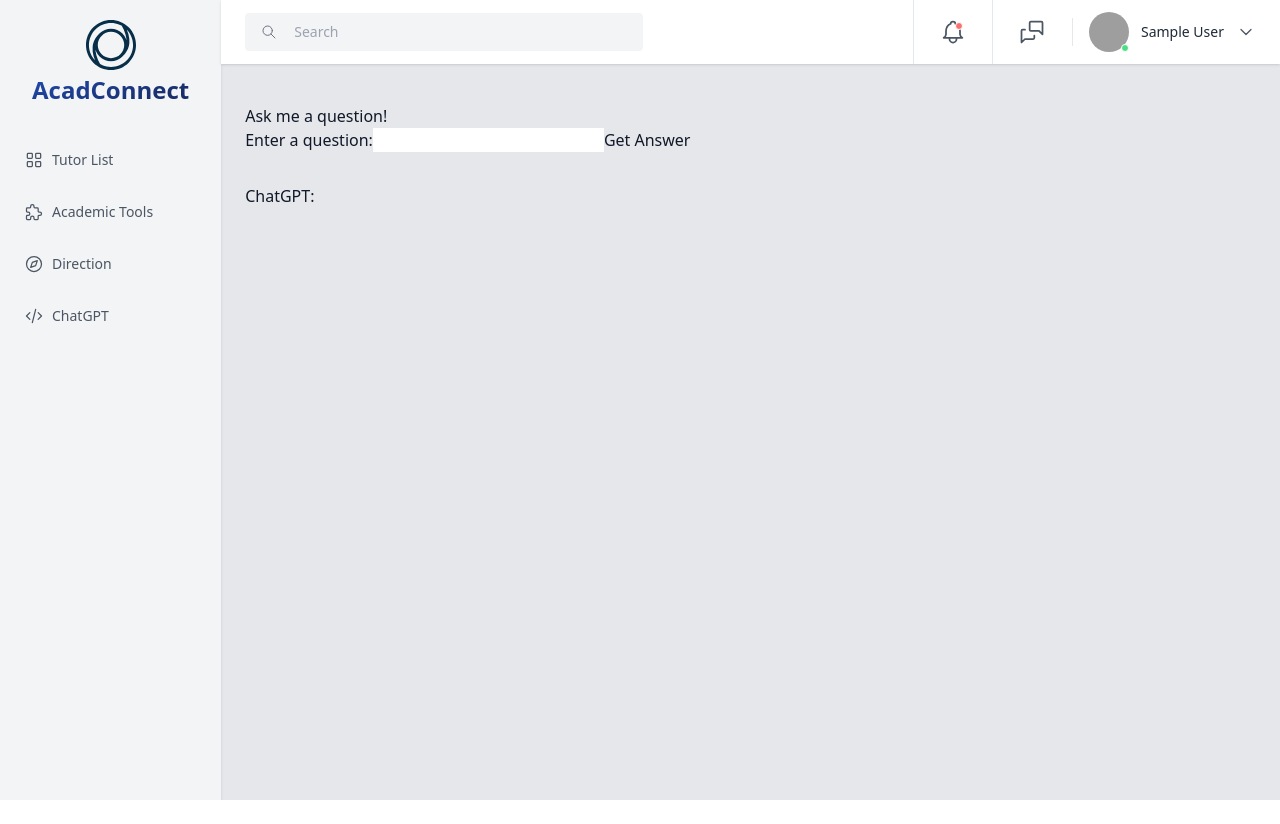
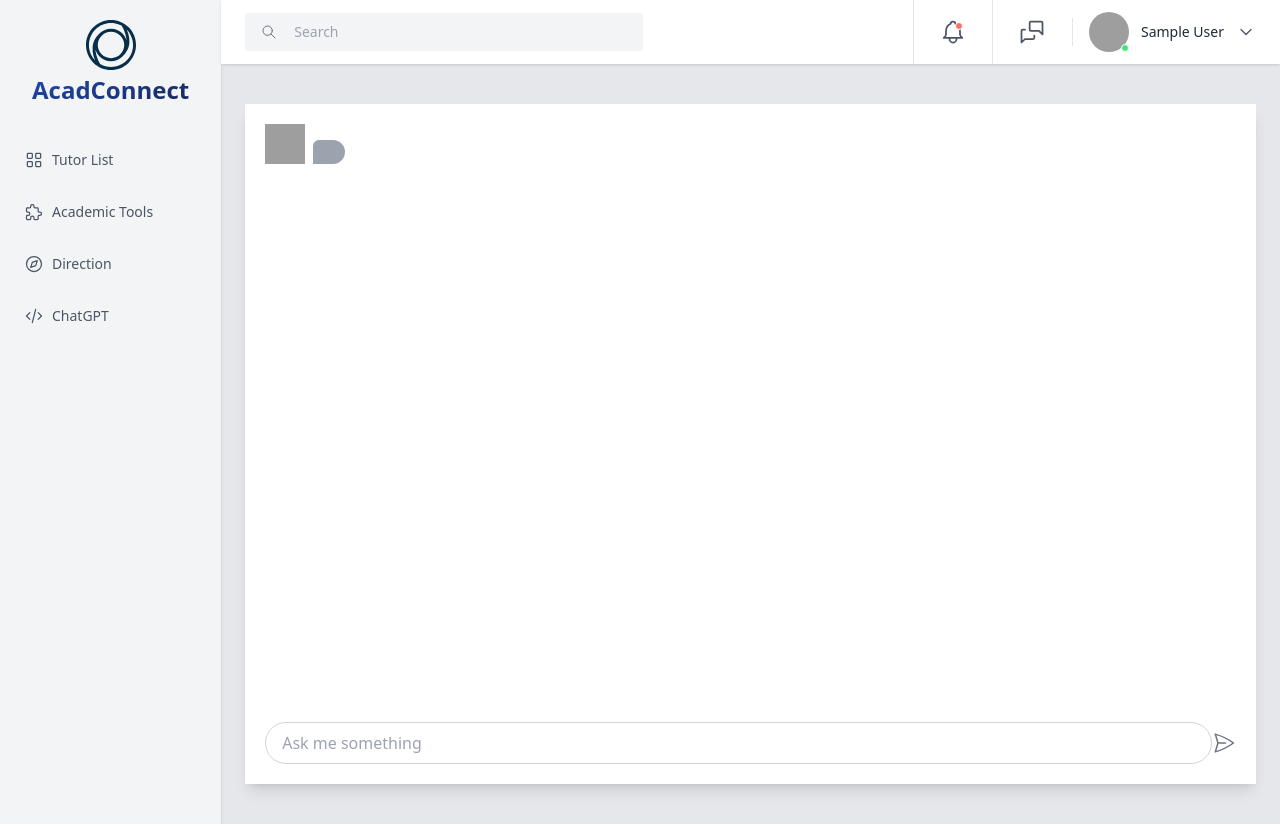
Before and after one commit to MrRamPoudel/Tutor, a Next.js app: page /chatGPT in a window 1280 px wide. Before the commit the page ends 800 px from the top, so only its background shows below. Built offline with nearby package versions, Linux system fonts and the light colour scheme; no server answers; sample sign-in values are in the browser's storage; grey boxes are pictures that could not be loaded.

Commit message:
Update chat box style for ChatGPT page

```diff
--- a/components/chatGPT/ChatBox.js
+++ b/components/chatGPT/ChatBox.js
@@ -17,21 +17,36 @@ const ChatGPT = () => {
   };
 
   return (
-    <div className='text-gray-900'>
-      <h2>Ask me a question!</h2>
-      <form onSubmit={handleSubmit}>
-        <label htmlFor="prompt">Enter a question:</label>
+    <div className="container mx-auto shadow-lg rounded-lg">
+      <div className="flex h-[85vh] flex-row justify-between bg-white">
+        <div className="w-full px-5 flex flex-col justify-between">
+          <div className="flex flex-col mt-5">
+
+            <div className="flex mb-4 items-end justify-start">
+              <img src="https://upload.wikimedia.org/wikipedia/commons/thumb/0/04/ChatGPT_logo.svg/2048px-ChatGPT_logo.svg.png" className='h-10 w-10'/>
+              <div className="break-words text-white py-3 px-4 max-w-[50%] ml-2 bg-gray-400 rounded-br-3xl rounded-tr-3xl rounded-tl-xl" >
+                {answer && <div className="">{answer}</div>}
+              </div>
+            </div>
+
+          </div>
+          <div className="py-5 flex">
             <input
               type="text"
               id="prompt"
               value={prompt}
+              placeholder="Ask me something"
               onChange={(e) => setPrompt(e.target.value)}
+              //onKeyDown ={(e)=>e.key === 'Enter' && handleSubmit()}
+              className="w-full px-4 py-2 border border-gray-300 rounded-full focus:outline-none focus:ring-2 focus:ring-blue-400 text-black"
             />
-        <button type="submit">Get Answer</button>
-      </form>
-      <div className='pt-8'>
-        <label>ChatGPT:</label>
-        {answer && <div className="">{answer}</div>}
+            <button onClick={handleSubmit}>
+              <svg xmlns="http://www.w3.org/2000/svg" fill="none" viewBox="0 0 24 24" stroke-width="1.5" stroke="currentColor" class="w-6 h-6 text-gray-500">
+                <path stroke-linecap="round" stroke-linejoin="round" d="M6 12L3.269 3.126A59.768 59.768 0 0121.485 12 59.77 59.77 0 013.27 20.876L5.999 12zm0 0h7.5" />
+              </svg>
+            </button>
+          </div>
+        </div>
       </div>
     </div>
   );
```
Lines whose indentation alone changed are shown as unchanged.
